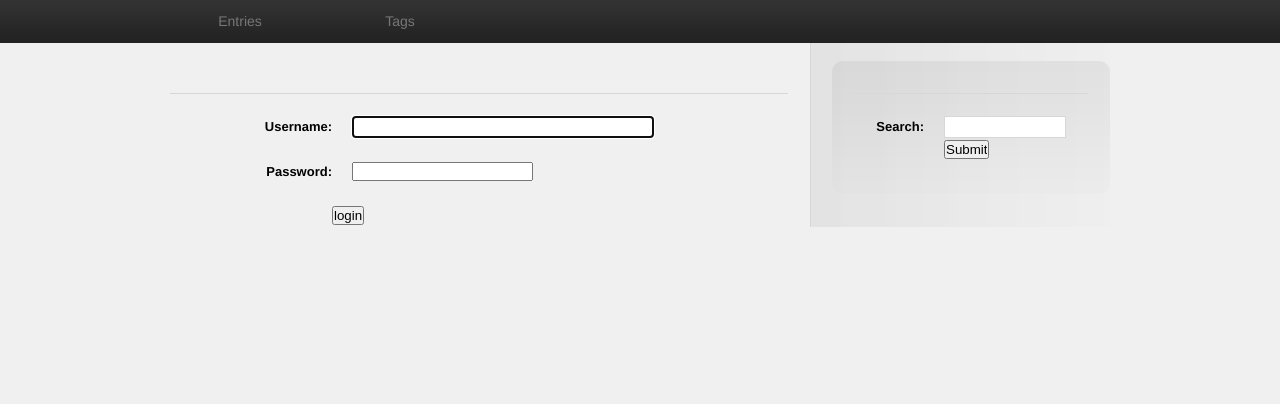
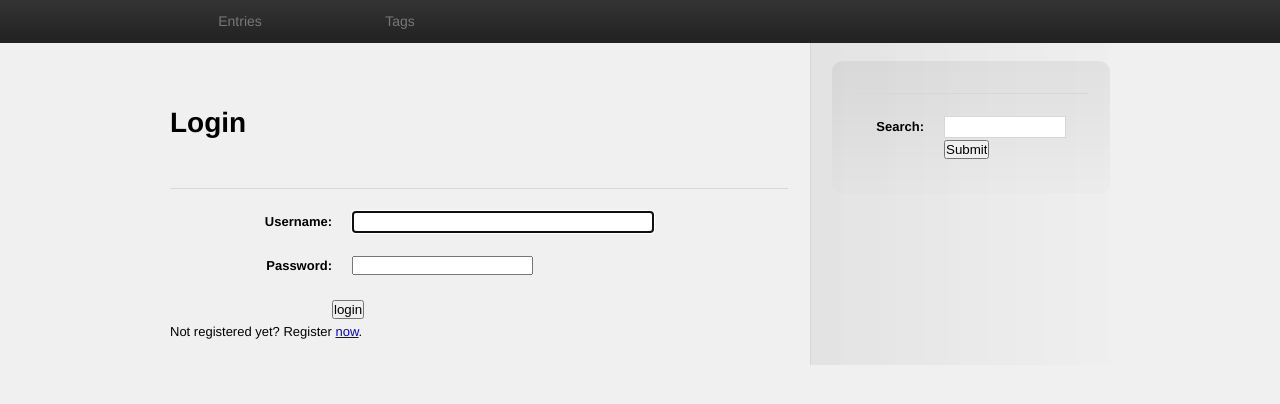
Before and after one commit to kikin81/django-weblog, a Django app: page /accounts/login/ in a window 1280 px wide. Shown: the part 111-515 px from the top of the page. Run offline with Django 3.2, Linux system fonts and the light colour scheme; parts of the project's set-up code (start-up, migrations or seed data) failed here and were passed over; some libraries are stand-ins or nearby versions.

Commit message:
added a header

```diff
--- a/templates/registration/login.html
+++ b/templates/registration/login.html
@@ -1,6 +1,9 @@
 {% extends "mingus/base.html" %}
 
+{% block title %}Login{% endblock title %}
+
 {% block content %}
+    <h2>Login</h2>
     {% if form.errors %}
         <p class="error">Oops, invalid username or password</p>
     {% endif %}
@@ -9,4 +12,7 @@
         {{ form.as_p }}
         <input type="submit" value="login" />
     </form>
+
+    <p>Not registered yet? Register <a href="/accounts/register/">now</a>.
+
 {% endblock %}
```
